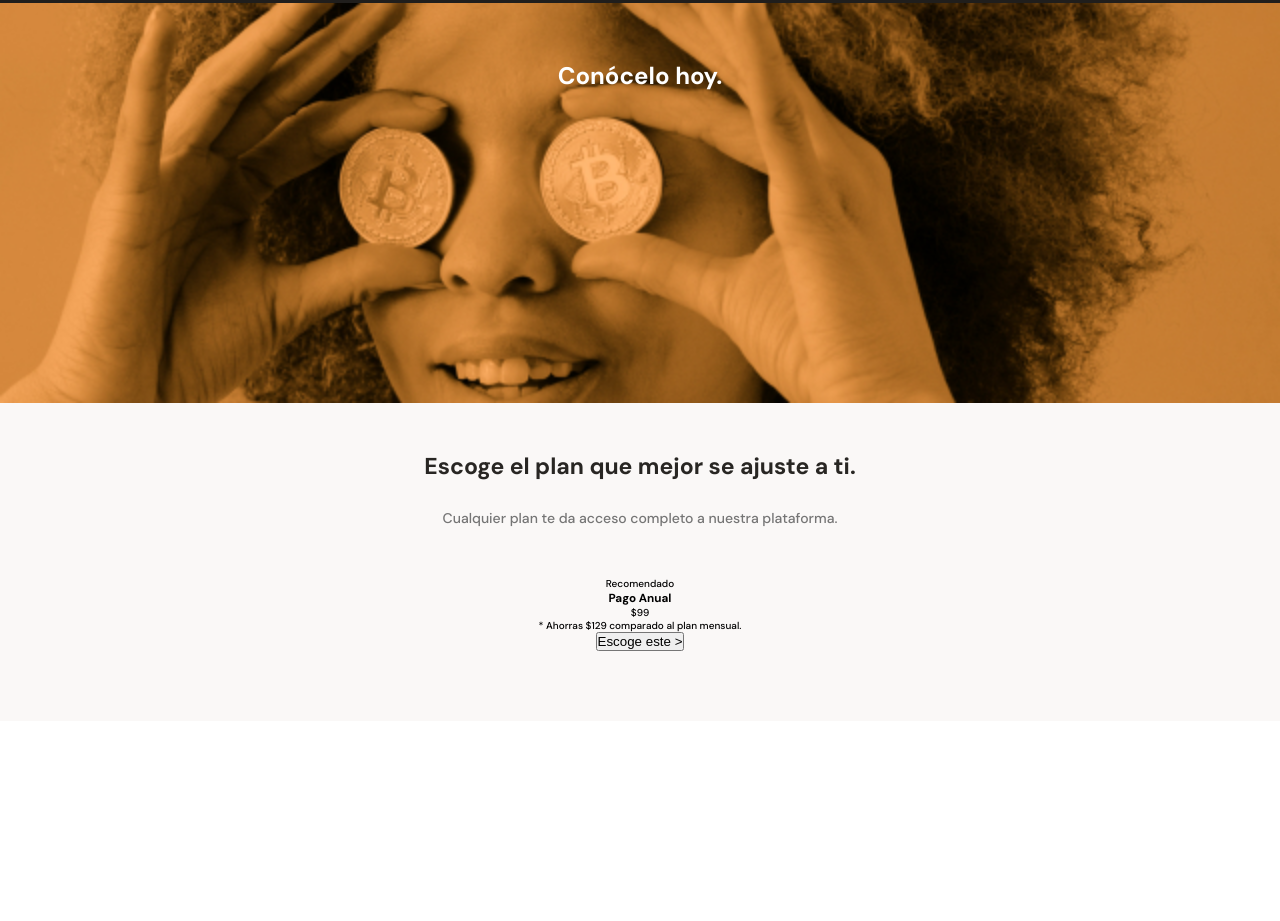
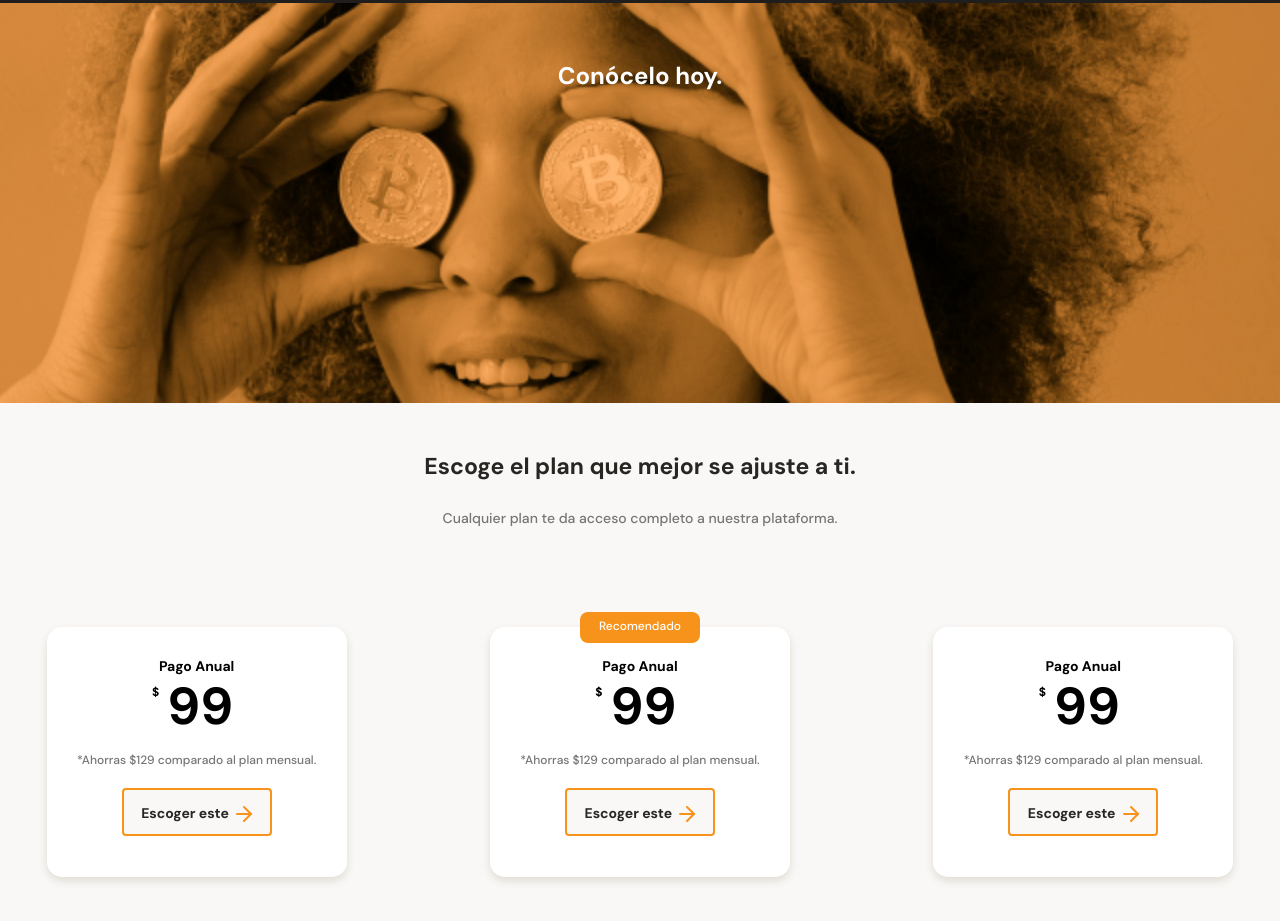
Before and after one commit to xavicci/html-css, a plain HTML site: page MobileFirst/index.html in a window 1280 px wide. Shown: the part 1492-2413 px from the top of the page. Before the commit the page ends 2213 px from the top, so only its background shows below. Drawn offline with Linux system fonts and the light colour scheme.

Commit message:
chapter30

```diff
--- a/MobileFirst/index.html
+++ b/MobileFirst/index.html
@@ -85,12 +85,28 @@
             </div>
             <section class="plans-container--slider">
                 <article class="plans-container--card">
-                    <p>Recomendado</p>
-                    <div>
-                        <h3>Pago Anual</h3>
-                        <p><span>$</span>99</p>
-                        <p>* Ahorras $129 comparado al plan mensual.</p>
-                        <button>Escoge este <span>></span></button>
+                    <div class="plan-info-container">
+                        <h3 class="plan-card--title">Pago Anual</h3>
+                        <p class="plan-card--price"><span>$</span>99</p>
+                        <p class="plan-card--saving">*Ahorras $129 comparado al plan mensual.</p>
+                        <button class="plan-card-ca">Escoger este <span></span></button>
+                    </div>
+                </article>
+                <article class="plans-container--card">
+                    <p class="recommended">Recomendado</p>
+                    <div class="plan-info-container">
+                        <h3 class="plan-card--title">Pago Anual</h3>
+                        <p class="plan-card--price"><span>$</span>99</p>
+                        <p class="plan-card--saving">*Ahorras $129 comparado al plan mensual.</p>
+                        <button class="plan-card-ca">Escoger este <span></span></button>
+                    </div>
+                </article>
+                <article class="plans-container--card">
+                    <div class="plan-info-container">
+                        <h3 class="plan-card--title">Pago Anual</h3>
+                        <p class="plan-card--price"><span>$</span>99</p>
+                        <p class="plan-card--saving">*Ahorras $129 comparado al plan mensual.</p>
+                        <button class="plan-card-ca">Escoger este <span></span></button>
                     </div>
                 </article>
             </section>
--- a/MobileFirst/style.css
+++ b/MobileFirst/style.css
@@ -397,3 +397,92 @@ main {
     line-height: 1.8rem;
     color: #757575;
 }
+
+.plans-container--slider {
+    display: flex;
+    gap: 50px;
+    height: 316px;
+    overflow-x: scroll;
+    overscroll-behavior-x: contain;
+    scroll-snap-type: x proximity;
+
+}
+
+.plans-container--card {
+    position: relative;
+    scroll-snap-align: center;
+    width: 65%;
+    min-width: 230px;
+    max-width: 300px;
+    height: 250px;
+    margin: 50px auto 0;
+    padding: 0 15px;
+    background-color: var(--just-white);
+    border-radius: 15px;
+    box-shadow: 0 4px 8px rgb(89, 79, 30, 0.16);
+}
+
+.recommended {
+    position: absolute;
+    width: 120px;
+    height: 31px;
+    background-color: var(--bitcon-orange);
+    border-radius: 8px;
+    color: var(--just-white);
+    right: 0;
+    left: 0;
+    margin: 0 auto;
+    top: -15px;
+    font-size: 1.2rem;
+    padding: 6px;
+}
+
+.plan-card--title {
+    padding-top: 30px;
+    font-size: 1.4rem;
+    line-height: 1.8rem;
+    color: black;
+}
+
+.plan-card--price {
+    padding: 5px 0;
+    font-size: 5.2rem;
+    font-weight: bold;
+    line-height: 5.3rem;
+    color: black;
+}
+
+.plan-card--price span {
+    font-size: 1.2rem;
+    font-weight: bold;
+    position: relative;
+    top: -28px;
+    left: -8px;
+}
+
+.plan-card--saving {
+    font-size: 1.2rem;
+    color: #757575;
+}
+
+.plan-card-ca {
+    width: 150px;
+    height: 48px;
+    margin-top: 20px;
+    background-color: #FAF8F7;
+    border: 2px solid var(--bitcon-orange);
+    border-radius: 4px;
+    font-family: "DM Sans", sans-serif;
+    font-size: 1.4rem;
+    font-weight: bold;
+    line-height: 1.8rem;
+    color: var(--black);
+}
+
+.plan-card-ca span {
+    display: inline-block;
+    width: 20px;
+    height: 20px;
+    background-image: url('/assets/icons/orange-right-arrow.svg');
+    vertical-align: text-bottom;
+}
```
